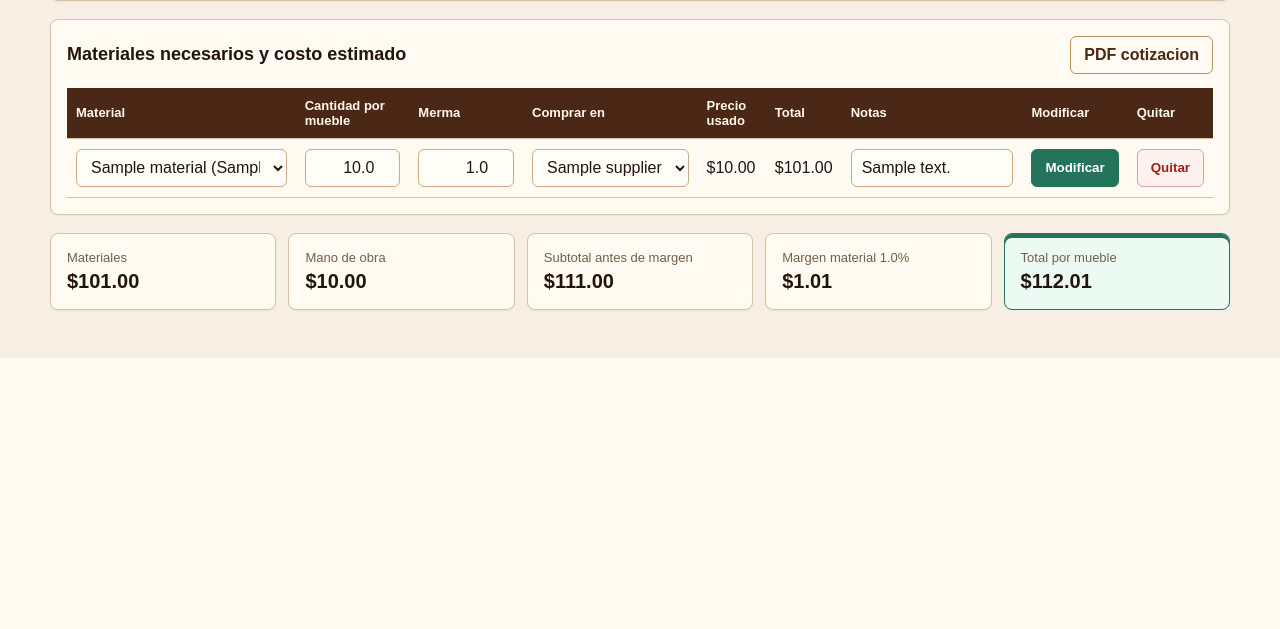
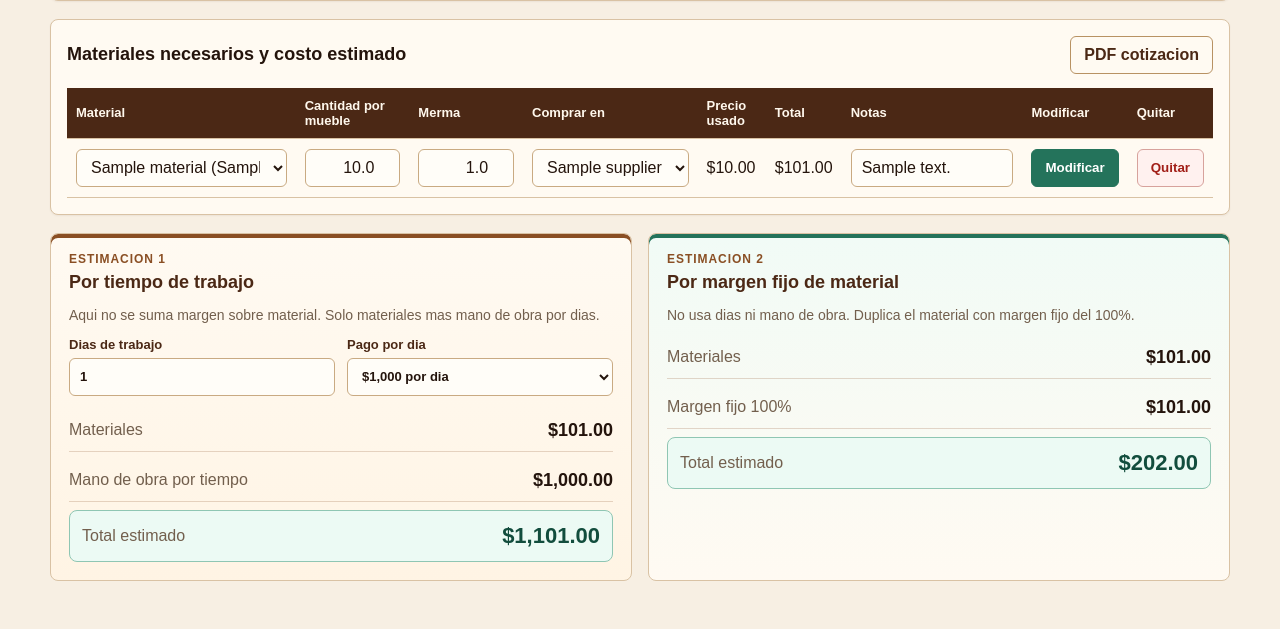
Before and after one commit to SamuelOrdaz-CIMAT/carpinteria, a Flask app: page /furniture/1 in a window 1280 px wide. Shown: the part 1095-1724 px from the top of the page. Before the commit the page ends 1453 px from the top, so only its background shows below. Run offline with Flask 3, Linux system fonts and the light colour scheme; tables that the repository leaves empty hold one stand-in row (values such as "Sample post").

Commit message:
Add furniture estimate options

```diff
--- a/static/styles.css
+++ b/static/styles.css
@@ -126,7 +126,7 @@ h2 { margin: 0 0 14px; font-size: 18px; }
   margin-bottom: 18px;
 }
 
-.metrics div, .panel, .totals div, .flash, .quick-card {
+.metrics div, .panel, .totals div, .flash, .quick-card, .estimate-card {
   background: var(--panel);
   border: 1px solid var(--line);
   border-radius: 8px;
@@ -473,6 +473,71 @@ td .button { width: 100%; }
   box-shadow: inset 0 4px 0 var(--green);
 }
 
+.estimate-options {
+  display: grid;
+  grid-template-columns: repeat(2, minmax(0, 1fr));
+  gap: 16px;
+  margin-top: 18px;
+}
+
+.estimate-card {
+  padding: 18px;
+  background: linear-gradient(180deg, #fffaf2, #fff4e4);
+  box-shadow: inset 0 4px 0 var(--wood);
+}
+
+.estimate-card h2 {
+  color: var(--wood-dark);
+}
+
+.estimate-card.material-margin {
+  background: linear-gradient(180deg, #f1fbf6, #fffaf2);
+  box-shadow: inset 0 4px 0 var(--green);
+}
+
+.estimate-controls {
+  display: grid;
+  grid-template-columns: repeat(2, minmax(130px, 1fr));
+  gap: 12px;
+  margin: 14px 0;
+}
+
+.estimate-lines {
+  display: grid;
+  gap: 8px;
+  margin-top: 14px;
+}
+
+.estimate-lines div {
+  display: flex;
+  align-items: center;
+  justify-content: space-between;
+  gap: 12px;
+  padding: 10px 0;
+  border-bottom: 1px solid rgba(138, 79, 36, .22);
+}
+
+.estimate-lines span {
+  color: var(--muted);
+}
+
+.estimate-lines strong {
+  color: var(--ink);
+  font-size: 18px;
+}
+
+.estimate-lines .grand {
+  padding: 12px;
+  border: 1px solid #8fc6b3;
+  border-radius: 8px;
+  background: #ecfaf4;
+}
+
+.estimate-lines .grand strong {
+  color: var(--green-dark);
+  font-size: 22px;
+}
+
 @media (max-width: 860px) {
   .topbar {
     align-items: flex-start;
@@ -498,7 +563,7 @@ td .button { width: 100%; }
   }
 
   .hero { align-items: stretch; flex-direction: column; }
-  .metrics, .grid.two, .totals { grid-template-columns: 1fr; }
+  .metrics, .grid.two, .totals, .estimate-options { grid-template-columns: 1fr; }
   .quick-actions { grid-template-columns: repeat(2, minmax(0, 1fr)); }
   .settings-layout, .settings-grid { grid-template-columns: 1fr; }
   .toolbar, .budget-form, .budget-edit-form { grid-template-columns: 1fr; }
@@ -559,6 +624,10 @@ td .button { width: 100%; }
     min-height: auto;
   }
 
+  .estimate-controls {
+    grid-template-columns: 1fr;
+  }
+
   .metrics div,
   .totals div {
     padding: 14px;
--- a/templates/furniture_detail.html
+++ b/templates/furniture_detail.html
@@ -154,14 +154,62 @@
   </div>
 </div>
 
-<section class="totals">
-  <div><span>Materiales</span><strong>{{ material_total|money }}</strong></div>
-  <div><span>Mano de obra</span><strong>{{ furniture.labor_cost|money }}</strong></div>
-  <div><span>Subtotal antes de margen</span><strong>{{ subtotal|money }}</strong></div>
-  <div><span>Margen material {{ furniture.margin_pct }}%</span><strong>{{ margin_amount|money }}</strong></div>
-  <div class="grand"><span>Total por mueble</span><strong>{{ grand_total|money }}</strong></div>
+<section class="estimate-options" data-material-total="{{ material_total }}">
+  <div class="estimate-card">
+    <p class="eyebrow">Estimacion 1</p>
+    <h2>Por tiempo de trabajo</h2>
+    <p class="section-note">Aqui no se suma margen sobre material. Solo materiales mas mano de obra por dias.</p>
+    <div class="estimate-controls">
+      <label>Dias de trabajo
+        <input id="labor-days" type="number" step="0.5" min="0" value="1">
+      </label>
+      <label>Pago por dia
+        <select id="day-rate">
+          <option value="1000">$1,000 por dia</option>
+          <option value="1500">$1,500 por dia</option>
+        </select>
+      </label>
+    </div>
+    <div class="estimate-lines">
+      <div><span>Materiales</span><strong>{{ material_total|money }}</strong></div>
+      <div><span>Mano de obra por tiempo</span><strong id="time-labor-total">$1,000.00</strong></div>
+      <div class="grand"><span>Total estimado</span><strong id="time-grand-total">$0.00</strong></div>
+    </div>
+  </div>
+
+  <div class="estimate-card material-margin">
+    <p class="eyebrow">Estimacion 2</p>
+    <h2>Por margen fijo de material</h2>
+    <p class="section-note">No usa dias ni mano de obra. Duplica el material con margen fijo del 100%.</p>
+    <div class="estimate-lines">
+      <div><span>Materiales</span><strong>{{ material_total|money }}</strong></div>
+      <div><span>Margen fijo 100%</span><strong>{{ material_total|money }}</strong></div>
+      <div class="grand"><span>Total estimado</span><strong>{{ (material_total * 2)|money }}</strong></div>
+    </div>
+  </div>
 </section>
 <script>
+  const estimateOptions = document.querySelector(".estimate-options");
+  const materialTotal = estimateOptions ? Number(estimateOptions.dataset.materialTotal || 0) : 0;
+  const moneyFormatter = new Intl.NumberFormat("es-MX", { style: "currency", currency: "MXN" });
+  const laborDaysInput = document.getElementById("labor-days");
+  const dayRateSelect = document.getElementById("day-rate");
+  const timeLaborTotal = document.getElementById("time-labor-total");
+  const timeGrandTotal = document.getElementById("time-grand-total");
+
+  function refreshTimeEstimate() {
+    if (!laborDaysInput || !dayRateSelect || !timeLaborTotal || !timeGrandTotal) return;
+    const days = Number(laborDaysInput.value || 0);
+    const dayRate = Number(dayRateSelect.value || 0);
+    const laborTotal = days * dayRate;
+    timeLaborTotal.textContent = moneyFormatter.format(laborTotal);
+    timeGrandTotal.textContent = moneyFormatter.format(materialTotal + laborTotal);
+  }
+
+  laborDaysInput?.addEventListener("input", refreshTimeEstimate);
+  dayRateSelect?.addEventListener("change", refreshTimeEstimate);
+  refreshTimeEstimate();
+
   document.querySelectorAll(".material-picker").forEach((materialSelect) => {
     const container = materialSelect.closest("form") || materialSelect.closest("tr");
     const supplierSelect = container ? container.querySelector(".supplier-picker") : null;
```
Also changed, not shown: templates/budgets.html (+9 -2 lines).
